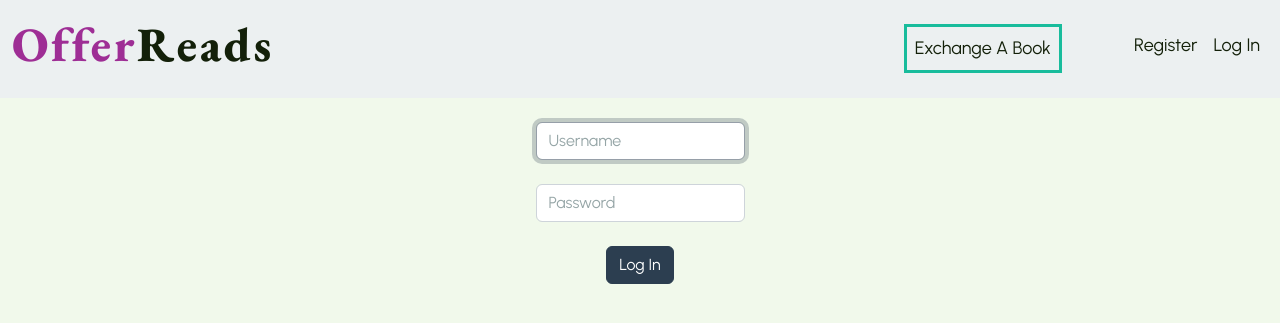
After one commit to levent-86/OfferReads, a Flask app: page /login in a window 1280 px wide. The commit adds this page. Shown: the top 323 px of the page. Run offline with Flask 3, Linux system fonts and the light colour scheme; some libraries are stand-ins or nearby versions.

Commit message:
added helpers.py and login.html files in additional

```diff
--- a/app.py
+++ b/app.py
@@ -3,100 +3,185 @@ from flask import Flask, flash, redirect, render_template, request, session
 from flask_session import Session
 from werkzeug.security import check_password_hash, generate_password_hash
 
+from helpers import countries, login_required, login_not_required, greet
+
 # Configure application
 app = Flask(__name__)
 
-#! set a secret key while the session still didn't configured - this will be deleted when session configurated
-app.secret_key = "justrandombyteshere"
+# Use sqlite database with cs50
+db = SQL("sqlite:///exchange.db")
 
-# Auto refresh the app
+# Configure session
+# https://flask-session.readthedocs.io/en/latest/quickstart.html
+# https://flask-session.readthedocs.io/en/latest/config.html
+SESSION_TYPE = "filesystem"
+app.config.from_object(__name__)
+Session(app)
+
+# Auto refresh the app for development use
 app.config["TEMPLATES_AUTO_RELOAD"] = True
+
+
 
 @app.route("/")
 def index():
-    return render_template("index.html")
+    return render_template("index.html", greet=greet())
+
+
 
 @app.route("/register", methods=["GET", "POST"])
+@login_not_required
 def register():
-    """Register user"""
+    # Register a user
 
-    # Put countries in a list
-    COUNTRIES = [
-        "Afghanistan", "Albania", "Algeria", "Andorra", "Angola", "Antigua and Barbuda", "Argentina", "Armenia", "Australia", "Austria",
-        "Azerbaijan", "Bahamas", "Bahrain", "Bangladesh", "Barbados", "Belarus", "Belgium", "Belize", "Benin", "Bhutan",
-        "Bolivia", "Bosnia and Herzegovina", "Botswana", "Brazil", "Brunei", "Bulgaria", "Burkina Faso", "Burundi", "Cape Verde", "Cambodia",
-        "Cameroon", "Canada", "Central African Republic", "Chad", "Chile", "China", "Colombia", "Comoros", "Congo (Brazzaville)", "Congo (Kinshasa)",
-        "Costa Rica", "Croatia", "Cuba", "Cyprus", "Czech Republic", "Denmark", "Djibouti", "Dominica", "Dominican Republic", "East Timor",
-        "Ecuador", "Egypt", "El Salvador", "Equatorial Guinea", "Eritrea", "Estonia", "Eswatini", "Ethiopia", "Fiji", "Finland",
-        "France", "Gabon", "Gambia", "Georgia", "Germany", "Ghana", "Greece", "Grenada", "Guatemala", "Guinea",
-        "Guinea-Bissau", "Guyana", "Haiti", "Honduras", "Hungary", "Iceland", "India", "Indonesia", "Iran", "Iraq",
-        "Ireland", "Israel", "Italy", "Ivory Coast", "Jamaica", "Japan", "Jordan", "Kazakhstan", "Kenya", "Kiribati",
-        "North Korea", "South Korea", "Kosovo", "Kuwait", "Kyrgyzstan", "Laos", "Latvia", "Lebanon", "Lesotho", "Liberia",
-        "Libya", "Liechtenstein", "Lithuania", "Luxembourg", "North Macedonia", "Madagascar", "Malawi", "Malaysia", "Maldives", "Mali",
-        "Malta", "Marshall Islands", "Mauritania", "Mauritius", "Mexico", "Micronesia", "Moldova", "Monaco", "Mongolia", "Montenegro",
-        "Morocco", "Mozambique", "Myanmar", "Namibia", "Nauru", "Nepal", "Netherlands", "New Zealand", "Nicaragua", "Niger",
-        "Nigeria", "Northern Cyprus", "Norway", "Oman", "Pakistan", "Palau", "Palestine", "Panama", "Papua New Guinea", "Paraguay",
-        "Peru", "Philippines", "Poland", "Portugal", "Qatar", "Romania", "Russia", "Rwanda", "Saint Kitts and Nevis", "Saint Lucia",
-        "Saint Vincent and the Grenadines", "Samoa", "San Marino", "Sao Tome and Principe", "Saudi Arabia", "Senegal", "Serbia", "Seychelles",
-        "Sierra Leone", "Singapore", "Slovakia", "Slovenia", "Solomon Islands", "Somalia", "South Africa", "South Sudan", "Spain", "Sri Lanka",
-        "Sudan", "Suriname", "Sweden", "Switzerland", "Syria", "Taiwan", "Tajikistan", "Tanzania", "Thailand", "Togo",
-        "Tonga", "Trinidad and Tobago", "Tunisia", "Turkey", "Turkmenistan", "Tuvalu", "Uganda", "Ukraine", "United Arab Emirates", "United Kingdom",
-        "United States", "Uruguay", "Uzbekistan", "Vanuatu", "Vatican City", "Venezuela", "Vietnam", "Yemen", "Zambia", "Zimbabwe"
-        ]
+    # Collect user's inputs
+    user_username = request.form.get("username")
+    user_email = request.form.get("email")
+    user_password = request.form.get("password")
+    user_confirm = request.form.get("confirmpass")
+    user_country = request.form.get("countries")
+    user_city = request.form.get("city")
 
-    # INSERT the user's inputs in database if request method is POST
+    # Query the all usernames in database
+    users = db.execute("SELECT username FROM users WHERE username = ?;", user_username)
+    emails = db.execute("SELECT email FROM users WHERE email = ?;", user_email)
+
+    # INSERT the user's inputs in the database if request method is POST
     if request.method == "POST":
-        user_username = request.form.get("username")
-        user_email = request.form.get("email")
-        user_password = request.form.get("password")
-        user_confirm = request.form.get("confirmpass")
-        user_country = request.form.get("countries")
-        user_city = request.form.get("city")
+
+        # Ensure if username is already exists in the database
+        for i in range(len(users)):
+            if users[i]["username"] == user_username:
+                flash("The username you choose already exists.")
+                return redirect("/register")
 
         # Ensure if user filled Username field
         if len(user_username) < 1:
-            flash("Please fill 'Username' field.")
-            return render_template("/register.html", countries=COUNTRIES)
+            flash("Please fill the \"Username\" field.")
+            return redirect("/register")
 
         # Ensure if user filled email field
         if len(user_email) < 1:
-            flash("Please fill 'E-mail' field.")
-            return render_template("/register.html", countries=COUNTRIES)
+            flash("Please fill the \"E-mail\" field.")
+            return redirect("/register")
 
         # Ensure if user input a valid email
         if "@" not in user_email:
             flash("Please choose a valid E-mail address.")
-            return render_template("/register.html", countries=COUNTRIES)
+            return redirect("/register")
+
+        # Ensure if email is not already exists in the database
+        for i in range(len(emails)):
+            if emails[i]["email"] == user_email:
+                flash("The email you entered already exists.")
+                return redirect("/register")
 
         # Ensure if user filled password field
         if len(user_password) < 1:
-            flash("Please fill 'Password' field.")
-            return render_template("/register.html", countries=COUNTRIES)
+            flash("Please fill the \"Password\" field.")
+            return redirect("/register")
 
-        # Ensure if user filled password field
+        # Ensure if user filled password confirmation field
         if len(user_confirm) < 1:
-            flash("Please fill 'Password (again)' field.")
-            return render_template("/register.html", countries=COUNTRIES)
+            flash("Please fill the \"Confirm Password\" field.")
+            return redirect("/register")
 
         # Ensure if password and confirmation is the same
         if user_password != user_confirm:
-            flash("'Password' and 'Password (again)' fields didn't match.")
-            return render_template("/register.html", countries=COUNTRIES)
+            flash("\"Password\" and \"Confirm Password\" fields didn't match.")
+            return redirect("/register")
 
         # Ensure if password length minimum 6 and maximum 21 characters
         if len(user_password) < 6 or len(user_password) > 21:
             flash("The password must be between 6 and 21 characters in length.")
-            return render_template("/register.html", countries=COUNTRIES)
+            return redirect("/register")
 
         # Ensure if user choose the correct country
-        if user_country not in COUNTRIES:
-            flash("Please choose correct country.")
-            return render_template("/register.html", countries=COUNTRIES)
+        if user_country not in countries():
+            flash("Please choose a country.")
+            return redirect("/register")
 
         # Ensure if user filled password field
         if len(user_city) < 1:
-            flash("Please fill 'City' field.")
-            return render_template("/register.html", countries=COUNTRIES)
+            flash("Please fill the \"City\" field.")
+            return redirect("/register")
+
+        # Hash the user's password input
+        hashed_password = generate_password_hash(user_password, method='sha256', salt_length=16)
+
+        # INSERT user's inputs in database
+        db.execute("INSERT INTO users (username, email, hash, country, city) VALUES (?, ?, ?, ? ,?);", user_username, user_email, hashed_password, user_country, user_city.lower())
+
+        # Flash the success
+        flash("You have successfully registered! You are ready to log in.")
+
+        # Redirect user to home page
+        return redirect("/login")
 
     else:
-        return render_template("register.html", countries=COUNTRIES)
+        return render_template("register.html", countries=countries())
+
+
+
+@app.route("/login", methods=["GET", "POST"])
+@login_not_required
+def login():
+    # User log in
+
+    # Collect user's inputs
+    user_username = request.form.get("username")
+    user_password = request.form.get("password")
+
+    # Query the all usernames in database for username
+    users = db.execute("SELECT * FROM users WHERE username = ?;", user_username)
+
+    if request.method == "POST":
+
+        # Ensure if username field filled
+        if len(user_username) < 1:
+            flash("Please insert your username.")
+            return redirect("/login")
+
+        # Ensure if password field filled
+        if len(user_password) < 1:
+            flash("Please insert your password.")
+            return redirect("/login")
+
+        # Ensure username exists and password is correct
+        if len(users) < 1 or not check_password_hash(users[0]["hash"], user_password):
+            flash("The username and/or password you entered is incorrect.")
+            return redirect("/login")
+
+        # Clear all users
+        session.clear()
+
+        # Remember which user has logged in
+        session["user_id"] = users[0]["id"]
+
+        # Flash the success
+        flash("Successfully logged in.")
+
+        # Redirect user to home page
+        return redirect("/")
+
+    else:
+        return render_template("login.html")
+
+
+
+@app.route("/logout")
+def logout():
+    # User log out
+
+    # Clear all users
+    session.clear()
+
+    # Redirect user to index.html page
+    return redirect("/")
+
+
+
+@app.route("/exchange")
+@login_required
+def exchange():
+    ...
--- a/static/style.css
+++ b/static/style.css
@@ -58,6 +58,9 @@ select {
 .navbar-expand-md {
     font-size: large;
 }
+.border-success {
+    margin-right: 4rem;
+}
 select option {
     width: 5rem;
 }
--- a/templates/layout.html
+++ b/templates/layout.html
@@ -25,18 +25,19 @@
             <div class="collapse navbar-collapse justify-content-end" id="navbarNav">
                 <ul class="navbar-nav">
                     <li class="nav-item">
-                        <a class="nav-link border border-3 border-success" href="#">Exchange A Book</a>
+                        <a class="nav-link border border-3 border-success" href="/exchange">Exchange A Book</a>
                     </li>
+                    {% if session["user_id"] %}
                         <li class="nav-item dropdown">
                             <a class="nav-link dropdown-toggle" href="#" id="navbarDropdown" role="button" data-bs-toggle="dropdown" aria-expanded="false">
-                            Hello, {{ user }}
+                                Hello, {{ greet }}
                             </a>
                             <ul class="dropdown-menu dropdown-menu-end" aria-labelledby="navbarDropdown">
                                 <li><a class="dropdown-item" href="#">My Profile</a></li>
                                 <li><a class="dropdown-item" href="#">My Books</a></li>
                                 <li><a class="dropdown-item" href="#">My Offers</a></li>
                                 <li><hr class="dropdown-divider"></li>
-                            <li><a class="dropdown-item" href="#">Log Out</a></li>
+                                <li><a class="dropdown-item" href="/logout">Log Out</a></li>
                             </ul>
                         </li>
                         <li class="nav-item dropdown">
@@ -72,12 +73,14 @@
                                 <li><a class="dropdown-item" href="#">User {{ user }} sent a message.</a></li>
                             </ul>
                         </li>
+                    {% else %}
                         <li class="nav-item">
                             <a class="nav-link" href="/register">Register</a>
                         </li>
                         <li class="nav-item">
-                        <a class="nav-link" href="#">Log In</a>
+                            <a class="nav-link" href="/login">Log In</a>
                         </li>
+                    {% endif %}
                 </ul>
             </div>
         </div>
@@ -99,6 +102,6 @@
 
     </footer>
 
-    <script src="../static/script.js"></script>
+    <!-- <script src="../static/script.js"></script> -->
 </body>
 </html>
--- /dev/null
+++ b/templates/login.html
@@ -0,0 +1,17 @@
+{% extends "layout.html" %}
+
+{% block title %}
+    Log In
+{% endblock %}
+
+{% block main %}
+    <form action="/login" method="post">
+        <div class="mb-4">
+            <input autocomplete="off" autofocus class="form-control mx-auto w-auto" id="username" name="username" placeholder="Username" type="text">
+        </div>
+        <div class="mb-4">
+            <input class="form-control mx-auto w-auto" id="password" name="password" placeholder="Password" type="password">
+        </div>
+        <button class="btn btn-primary" type="submit">Log In</button>
+    </form>
+{% endblock %}
--- a/templates/register.html
+++ b/templates/register.html
@@ -8,15 +8,17 @@
     <form action="/register" method="post">
         <div class="mb-4">
             <input autocomplete="off" autofocus class="form-control mx-auto w-auto" id="username" name="username" placeholder="Username" type="text">
+            <p>(This will be asked when you want to log in.)</p>
         </div>
         <div class="mb-4">
-            <input autocomplete="off" class="form-control mx-auto w-auto" id="email" name="email" placeholder="E-mail" type="text">
+            <input autocomplete="off" class="form-control mx-auto w-auto" id="email" name="email" placeholder="E-mail" type="email">
         </div>
         <div class="mb-4">
             <input class="form-control mx-auto w-auto" name="password" placeholder="Password" type="password">
+            <p>(Min 6, max 21 characters)</p>
         </div>
         <div class="mb-4">
-            <input class="form-control mx-auto w-auto" name="confirmpass" placeholder="Password (again)" type="password">
+            <input class="form-control mx-auto w-auto" name="confirmpass" placeholder="Confirm Password" type="password">
         </div>
         <div class="mb-4">
             <select name="countries">
```
Also changed, not shown: helpers.py (added, +61 -0 lines), exchange.db, 1 other file. Lines whose indentation alone changed are shown as unchanged.
